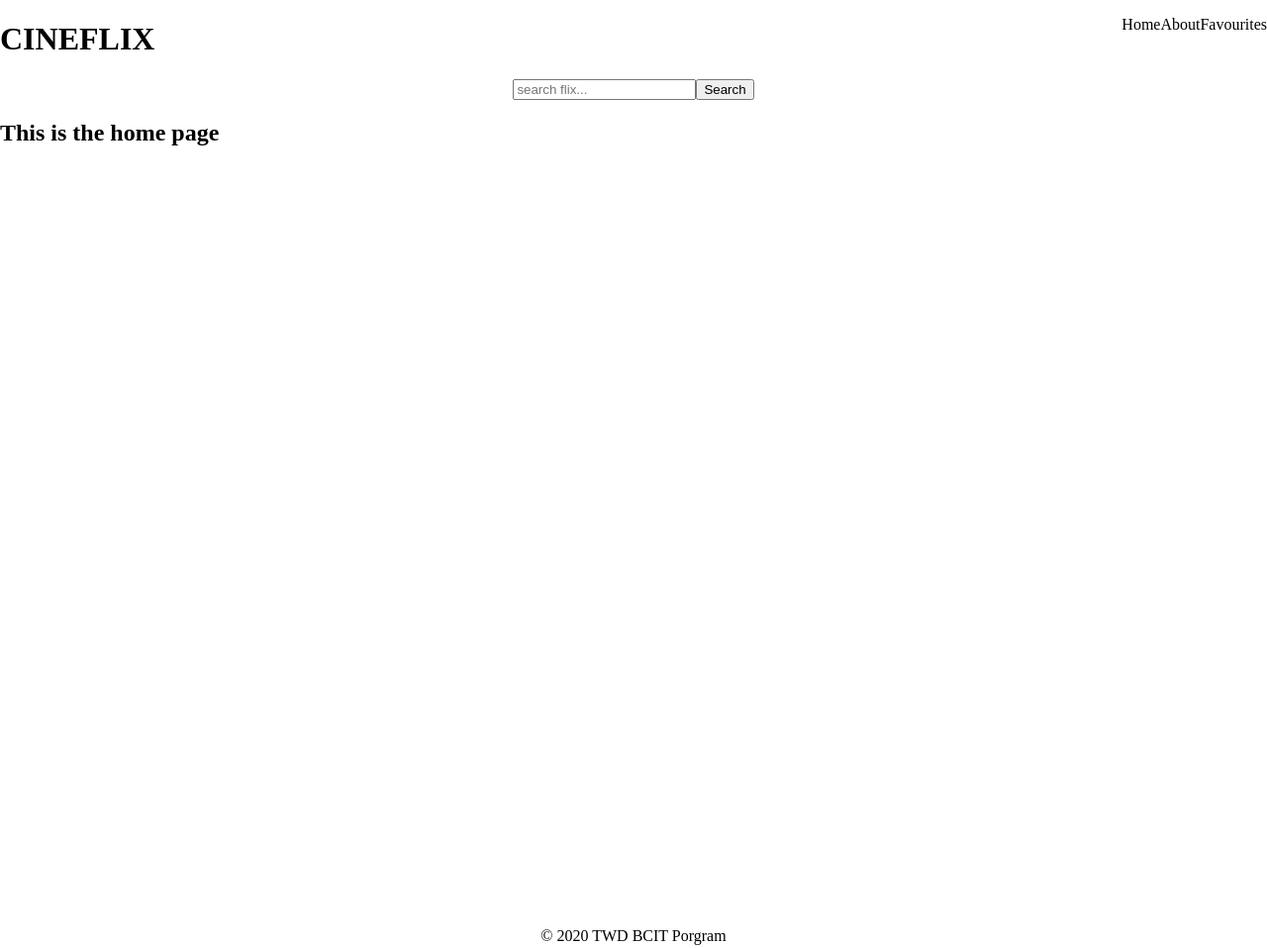
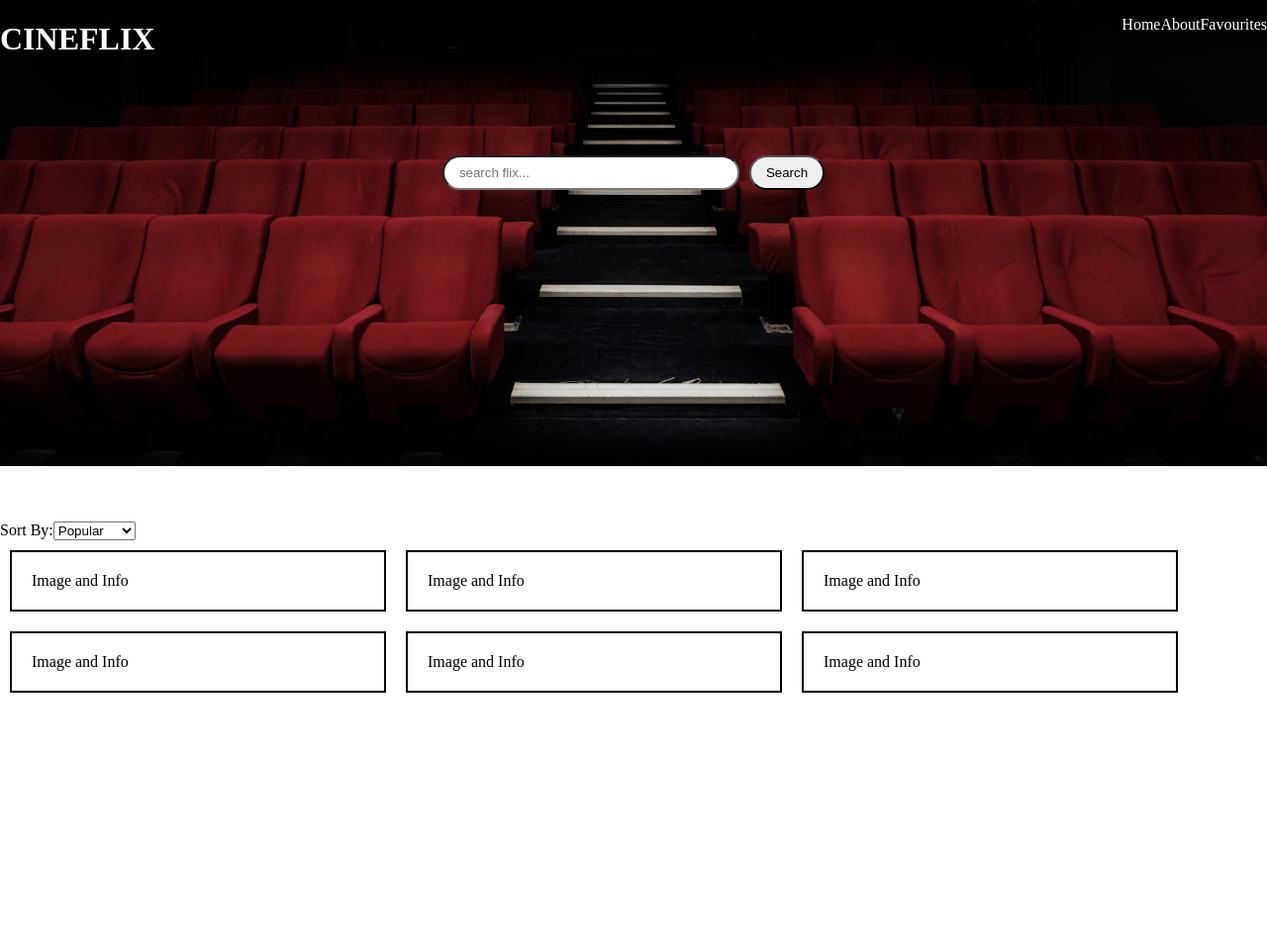
Before and after one commit to robynabe/react-movie-app, a React app: page / in a window 1280 px wide. Shown: the top 958 px of the page at 99% size. Built offline with nearby package versions, Linux system fonts and the light colour scheme.

Commit message:
Added placeholder styling to nav

```diff
--- a/src/components/Footer.js
+++ b/src/components/Footer.js
@@ -3,7 +3,7 @@
 function Footer() {
   return (
     <footer>
-      <p>&copy; 2020 TWD BCIT Porgram</p>
+      <p>For educational use only &copy; 2020</p>
       <p>Designed and coded by: Olivia Feildon • Seraphina White • Robyn Abe </p>
     </footer>
   );
--- a/src/components/Header.js
+++ b/src/components/Header.js
@@ -5,6 +5,7 @@ import Nav from './Nav';
 function Header() {
   return (
     <header>
+      <img className="img-banner" src="../images/cinema-felix-mooneeram-unsplash.jpg" alt="movie theatre seats"/>
       <div className='nav-wrapper'>
         <h1><Link to={'/'}>CINEFLIX</Link></h1>
         <Nav />
@@ -15,7 +16,7 @@ function Header() {
 				          name="search"
 				          id="search"
 				          placeholder="search flix..." />
-          <input type="submit" value="Search" />
+          <input type="submit" id="submit" value="Search" />
         </form>
       </div>
     </header>
--- a/src/components/Home.js
+++ b/src/components/Home.js
@@ -3,7 +3,21 @@
 function Home() {
   return (
     <main>
-        <h2>This is the home page</h2>
+        <form>
+          <label htmlFor="sort-by">Sort By:</label>
+          <select name="sort-by" id="sort-by">
+				    <option value="Popular">Popular</option>
+            <option value="top-rated">Top Rated</option>
+          </select>
+        </form>
+        <section className="movies">
+          <div className="movie-info">Image and Info</div>
+          <div className="movie-info">Image and Info</div>
+          <div className="movie-info">Image and Info</div>
+          <div className="movie-info">Image and Info</div>
+          <div className="movie-info">Image and Info</div>
+          <div className="movie-info">Image and Info</div>
+        </section>
     </main>
   );
 }
--- a/src/styles/partials/_footer.scss
+++ b/src/styles/partials/_footer.scss
@@ -1,4 +1,8 @@
 footer {
   display: block;
   text-align: center;
+  background-color: black;
+  color: white;
+  margin: 0;
+  padding: 10px;
 }
--- a/src/styles/partials/_header.scss
+++ b/src/styles/partials/_header.scss
@@ -1,13 +1,33 @@
+header {
+  position: relative;
+}
 form {
   display: block;
-  margin: 0 auto;
+  margin: 5% auto 0;
 }
 
 // class names //
 
 // MEDIA QUERIES //
 @media (min-width: 400px) {
+  .img-banner {
+    width: 100%;
+    position: absolute;
+    padding: 0;
+    z-index: -99;
+  }
   .search-bar {
     display: flex;
+    padding: 15px;
+  }
+  #search {
+    padding: 8px 15px;
+    margin-right: 10px;
+    width: 300px;
+    border-radius: 30px;
+  }
+  #submit {
+    padding: 8px 15px;
+    border-radius: 30px;
   }
 }
--- /dev/null
+++ b/src/styles/partials/_home.scss
@@ -0,0 +1,27 @@
+main {
+  margin-top: 25%;
+  height: 100vh;
+}
+
+// class names //
+.movies {
+  display: block;
+  max-width: 1400px;
+  margin: 0 auto;
+}
+.movie-info {
+  display: block;
+  border: black solid 2px;
+  padding: 20px;
+  margin: 10px;
+}
+
+@media (min-width: 400px) {
+  .movies {
+    display: flex;
+    flex-wrap: wrap;
+  }
+  .movie-info {
+    width: 380px;
+  }
+}
--- a/src/styles/partials/_main.scss
+++ /dev/null
@@ -1,3 +0,0 @@
-main {
-  height: 100vh;
-}
--- a/src/styles/partials/_nav.scss
+++ b/src/styles/partials/_nav.scss
@@ -1,3 +1,6 @@
+a {
+  color: #ffffff;
+}
 // class names //
 .nav-bar {
   display: none;
--- a/src/styles/partials/_resets.scss
+++ b/src/styles/partials/_resets.scss
@@ -12,7 +12,6 @@ body {
 }
 a {
   text-decoration: none;
-  color: black;
 }
 li {
   list-style: none;
--- a/src/styles/styles.scss
+++ b/src/styles/styles.scss
@@ -3,7 +3,7 @@
 // partial imports
 @use './partials/resets';
 @use './partials/header';
-@use './partials/main';
+@use './partials/home';
 @use './partials/footer';
 @use './partials/nav';
 
```
Also changed, not shown: public/images/cinema-felix-mooneeram-unsplash.jpg (added), public/images/cinema2-myke-simon-unsplash.jpg (added).
